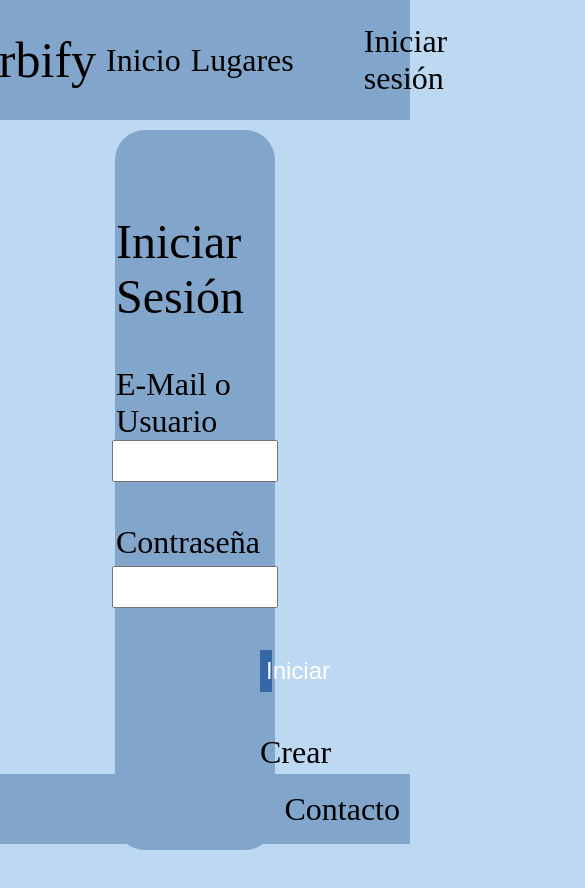
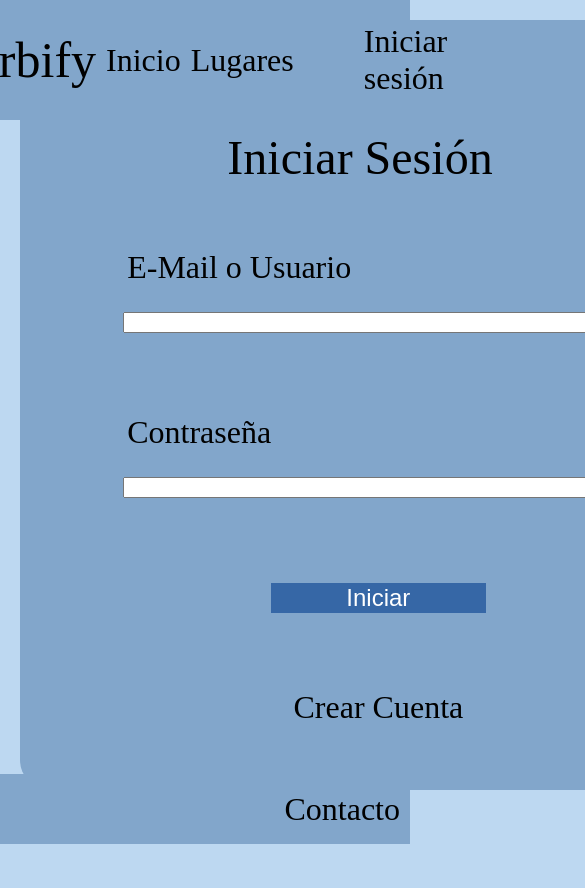
Before and after one commit to javierac11/urbify, a plain HTML site: page src/inicio_sesion.html in a window 390 px wide. Shown: the top 888 px of the page, 585 px wide, since content can reach past the window. After the commit the page ends 844 px from the top, so only its background shows below. Drawn offline with Linux system fonts and the light colour scheme; files whose address does not match are found by name.

Commit message:
Inicio Sesion : Falta ajustar altura y cambiar algunos estilos

```diff
--- a/src/assets/css/style_inicio_sesion.css
+++ b/src/assets/css/style_inicio_sesion.css
@@ -1,9 +1,14 @@
 @import "header.css";
 @import "footer.css";
 
-body{
-    margin: 0px;
+html, body{
+    min-height: 100vh;
+    min-width: fit-content;
+    margin: 0;
     background-color: #BDD8F1;
+    display: flex;
+    flex-direction: column;
+
 }
 a{
     text-decoration: none;
@@ -21,7 +26,7 @@ main{
 
     display: grid;
     grid-template-columns: repeat(12, 1fr);
-    grid-template-rows: 100px repeat(11, 60px);
+    grid-template-rows: repeat(11, 60px);
     padding: 10px;
     gap: 10px;
     margin: 0 auto;
@@ -98,6 +103,66 @@ a.crear_cuenta{
     width: 100%;
 }
 
-@media (max-width: 480px) {
 
+@media only screen and (max-width: 1000px) {
+
+
+    main {
+        min-width: 700px;
+        display: flex;
+        justify-content: center;
+        align-items: center;
+        /*height: 800px;
+        /*grid-template-rows: 100px repeat(11, 60px);*/
+        padding: 10px;
+        gap: 10px;
+    }
+
+    div.iniciar_sesion {
+        display: grid;
+        grid-template-columns: repeat(6, 1fr);
+        grid-template-rows: repeat(14, 1fr);
+        border-radius: 30px;
+        background-color: #82A6CB;
+        justify-content: center;
+        justify-items: center;
+        align-items: center;
+        align-content: center;
+    }
+
+    div p.iniciar_sesion {
+        font-size: 48px;
+        grid-area: 3 / 2 / 4 / 6;
+    }
+
+    div p.text_email {
+        grid-area: 5 / 2 / 6 / 4;
+        font-size: 32px;
+        width: 100%;
+    }
+
+    input.email {
+        grid-area: 6 / 2 / 7 / 6;
+        width: 100%;
+    }
+
+    div p.contrasenia {
+        grid-area: 8 / 2 / 9 / 3;
+        font-size: 32px;
+    }
+
+    input.contrasenia {
+        grid-area: 9 / 2 / 10 / 6;
+        width: 100%;
+    }
+
+    button {
+        font-size: 24px;
+        grid-area: 11 / 3 / 12 / 5;
+        width: 100%;
+        background-color: #3667A6;
+        color: #FFFFFF;
+        border: none;
+
+    }
 }
--- a/src/inicio_sesion.html
+++ b/src/inicio_sesion.html
@@ -5,6 +5,8 @@
     <title>Urbify</title>
     <link rel="stylesheet" href="assets/css/style_inicio_sesion.css" />
     <script type="module" src="app.js"></script>
+    <meta name="viewport" content="width=device-width, initial-scale=1" />
+
 </head>
 <body>
 <header>
```
